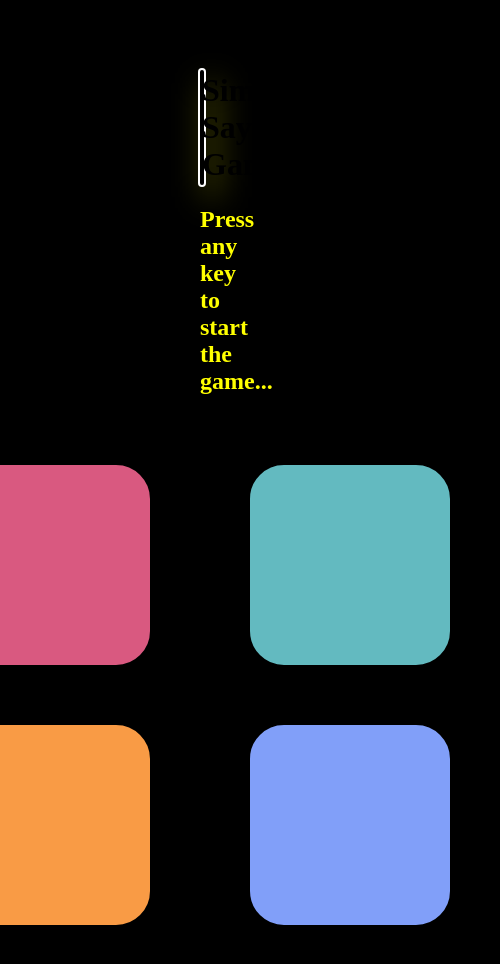
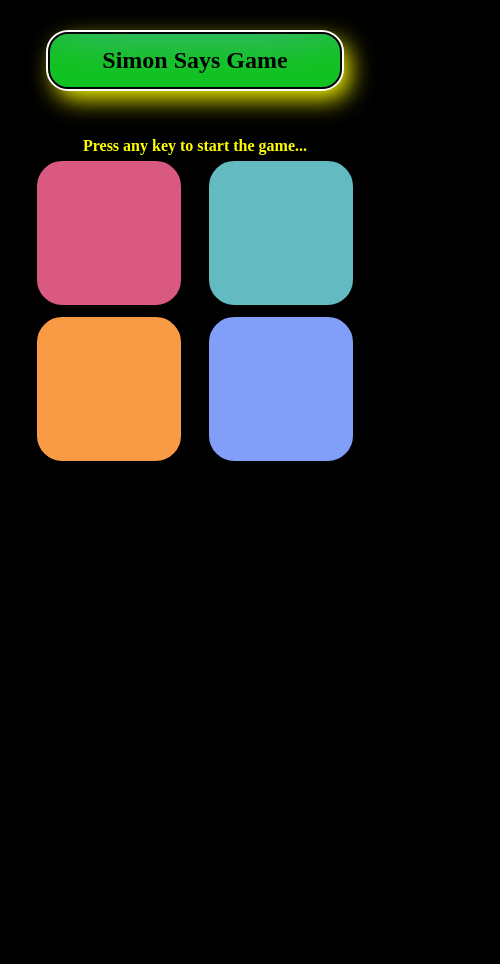
Before and after one commit to pritam-31/simon-says, a plain HTML site: page index.html in a window 390 px wide. Shown: the whole page, 500 px wide, since content can reach past the window. After the commit the page ends 844 px from the top, so only its background shows below. Drawn offline with Linux system fonts and the light colour scheme.

Commit message:
Update style.css
kuch style add kiya mene, (responsive )

```diff
--- a/style.css
+++ b/style.css
@@ -1,59 +1,105 @@
-body{
-    text-align: center;
-    background-color: rgb(0, 0, 0);
-    margin: 70px 200px 70px 200px;
+/* Reset & Base Styling */
+* {
+  margin: 0;
+  padding: 0;
+  box-sizing: border-box;
 }
 
-.btn{
-    height: 200px;
-    width: 200px;
-    border-radius: 20%;
-    border: 10px solid black;
-    margin: 2.5rem;
-    cursor: pointer;
+body {
+  text-align: center;
+  background-color: rgb(0, 0, 0);
+  padding: 2rem;
+  min-height: 100vh;
+  display: flex;
+  flex-direction: column;
+  align-items: center;
+  justify-content: flex-start;
 }
 
-.btn-container{
-    display: flex;
-    justify-content: center;
-}
-
-.yellow{
-    background-color: #f99b45;
-}
-
-.red{
-    background-color: #d95980;
-}
-
-.purple{
-    background-color:#819ff9;
-}
-
-.green{
-    background-color: #63bac0;
-}
-
-.flash{
-    background-color: white;
-}
-
-.userflash{
-    background-color: green;
-}
-
-h1{
-    width: auto;
-    text-align: center;
-    background-color: #819ff9;
-    border-radius: 20px;
-    border: 2px solid black;
-    box-shadow:
+/* Header Styling */
+h1 {
+  background-color: #819ff9;
+  border-radius: 20px;
+  border: 2px solid black;
+  padding: 1rem 2rem;
+  margin-bottom: 2rem;
+  width: 90%;
+  max-width: 600px;
+  box-shadow:
     inset 0 -3em 3em rgb(0 200 0 / 90%),
     0 0 0 2px white,
     0.3em 0.4em 1em yellow;
+  font-size: clamp(1.5rem, 4vw, 2.5rem);
 }
 
-h2{
-    color: yellow;
+h2 {
+  color: yellow;
+  margin-top: 1rem;
+  font-size: clamp(1rem, 3vw, 1.5rem);
 }
+
+/* Button Container */
+.btn-container {
+  display: grid;
+  grid-template-columns: repeat(2, minmax(120px, 200px));
+  gap: 1.5rem;
+  justify-content: center;
+  align-items: center;
+}
+
+/* Buttons */
+.btn {
+  width: 100%;
+  aspect-ratio: 1 / 1;
+  border-radius: 20%;
+  border: 10px solid black;
+  cursor: pointer;
+  transition: transform 0.2s ease;
+}
+
+/* Button Hover (optional effect) */
+.btn:hover {
+  transform: scale(1.05);
+}
+
+/* Color Classes */
+.yellow {
+  background-color: #f99b45;
+}
+
+.red {
+  background-color: #d95980;
+}
+
+.purple {
+  background-color: #819ff9;
+}
+
+.green {
+  background-color: #63bac0;
+}
+
+/* Flash Effects */
+.flash {
+  background-color: white !important;
+}
+
+.userflash {
+  background-color: green !important;
+}
+
+/* Responsive Tweaks for Small Screens */
+@media (max-width: 600px) {
+  .btn-container {
+    grid-template-columns: repeat(2, 40vw);
+    gap: 1rem;
+  }
+
+  .btn {
+    border-width: 6px;
+  }
+
+  h1 {
+    padding: 0.8rem;
+  }
+}
```
